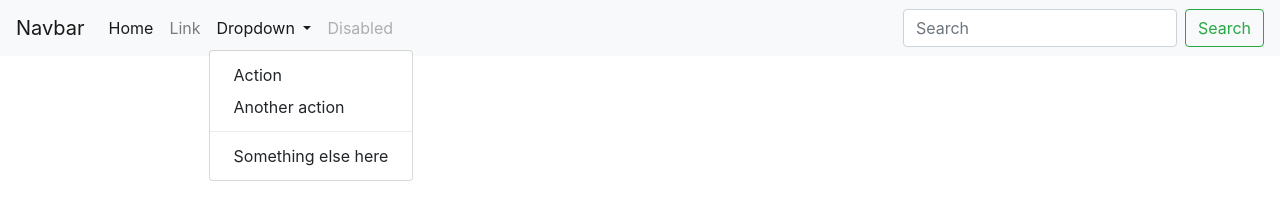
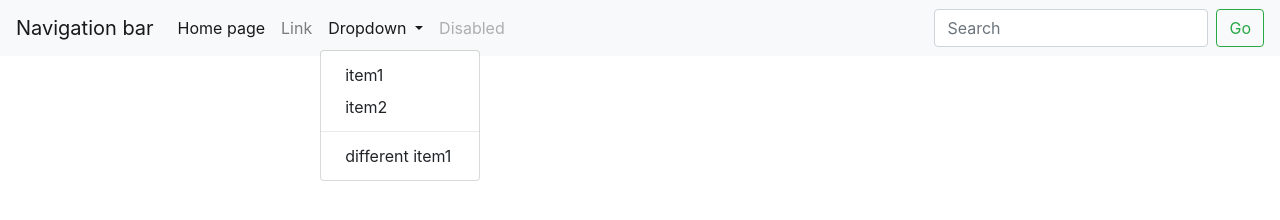
Before and after one commit to dmitriharshit/Git_tutorial, a plain HTML site: page index.html in a window 1280 px wide. Both pictures are taken after a click on the button "Dropdown". Drawn offline with nearby package versions, Linux system fonts and the light colour scheme.

Commit message:
made changes in dropdown

```diff
--- a/index.html
+++ b/index.html
@@ -15,7 +15,7 @@
 
 <body>
     <nav class="navbar navbar-expand-lg navbar-light bg-light">
-        <a class="navbar-brand" href="#">Navbar</a>
+        <a class="navbar-brand" href="#">Navigation bar</a>
         <button class="navbar-toggler" type="button" data-toggle="collapse" data-target="#navbarSupportedContent"
             aria-controls="navbarSupportedContent" aria-expanded="false" aria-label="Toggle navigation">
             <span class="navbar-toggler-icon"></span>
@@ -24,7 +24,7 @@
         <div class="collapse navbar-collapse" id="navbarSupportedContent">
             <ul class="navbar-nav mr-auto">
                 <li class="nav-item active">
-                    <a class="nav-link" href="#">Home <span class="sr-only">(current)</span></a>
+                    <a class="nav-link" href="#">Home page<span class="sr-only">(current)</span></a>
                 </li>
                 <li class="nav-item">
                     <a class="nav-link" href="#">Link</a>
@@ -35,10 +35,10 @@
                         Dropdown
                     </a>
                     <div class="dropdown-menu" aria-labelledby="navbarDropdown">
-                        <a class="dropdown-item" href="#">Action</a>
-                        <a class="dropdown-item" href="#">Another action</a>
+                        <a class="dropdown-item" href="#">item1</a>
+                        <a class="dropdown-item" href="#">item2</a>
                         <div class="dropdown-divider"></div>
-                        <a class="dropdown-item" href="#">Something else here</a>
+                        <a class="dropdown-item" href="#">different item1</a>
                     </div>
                 </li>
                 <li class="nav-item">
@@ -47,7 +47,7 @@
             </ul>
             <form class="form-inline my-2 my-lg-0">
                 <input class="form-control mr-sm-2" type="search" placeholder="Search" aria-label="Search">
-                <button class="btn btn-outline-success my-2 my-sm-0" type="submit">Search</button>
+                <button class="btn btn-outline-success my-2 my-sm-0" type="submit">Go</button>
             </form>
         </div>
     </nav>
```
